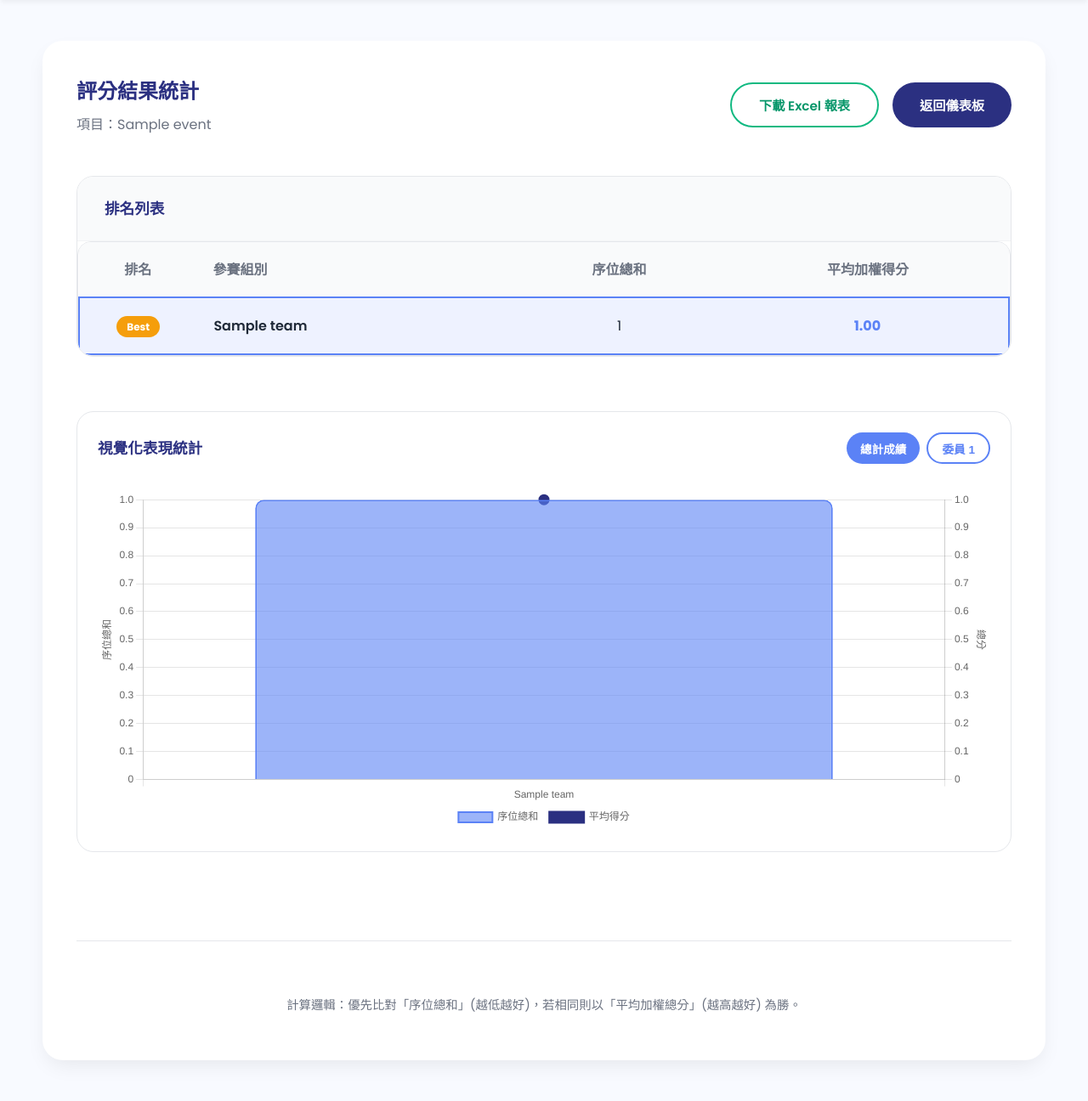
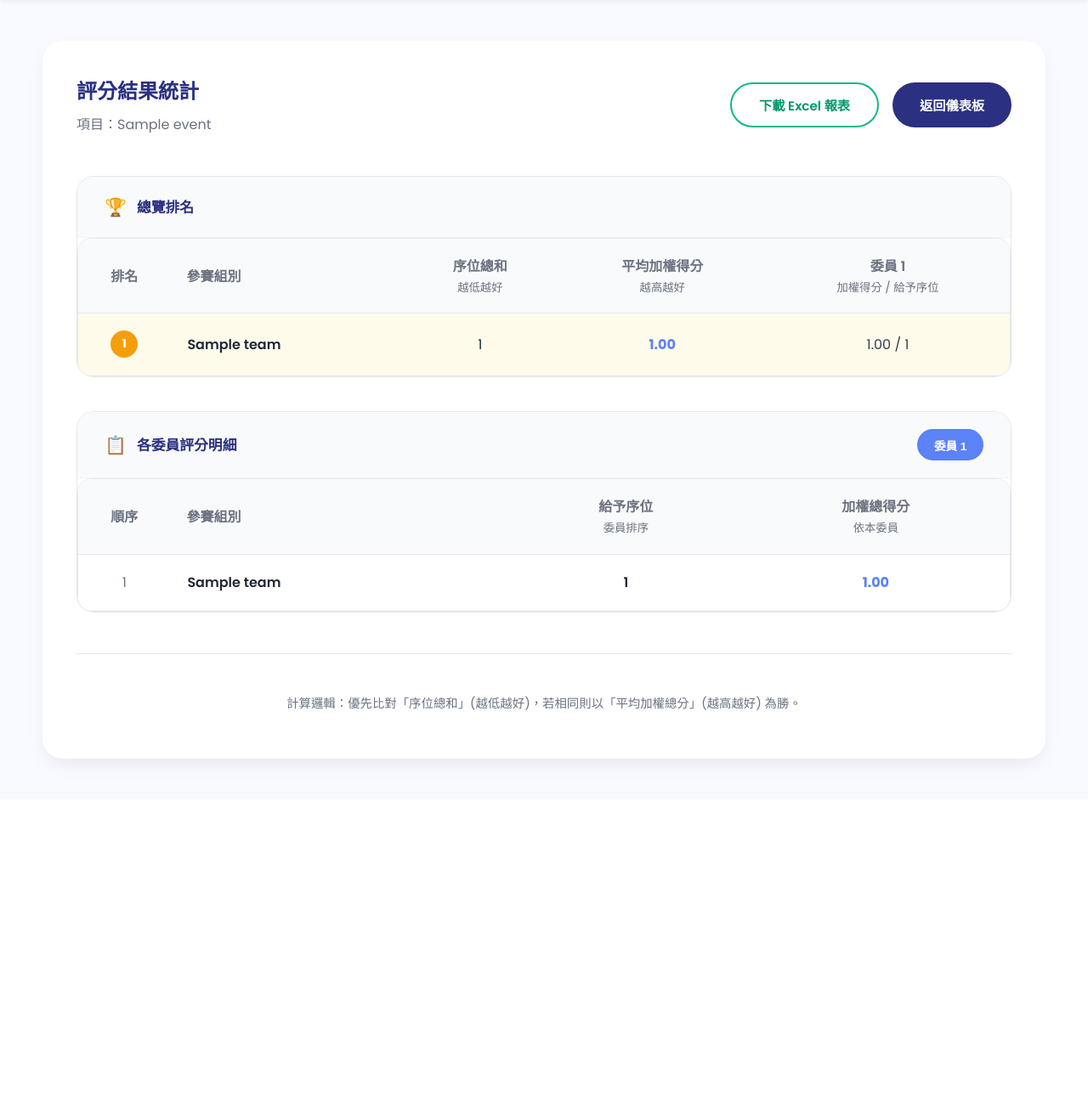
Before and after one commit to sinolh8041/scoring-platform, a Django app: page /results/1/ in a window 1280 px wide. Shown: the part 79-1375 px from the top of the page at 85% size. After the commit the page ends 983 px from the top, so only its background shows below. Run offline with Django 5.2, Linux system fonts and the light colour scheme; a user stored in the database is signed in; tables that the repository leaves empty hold one stand-in row (values such as "Sample post").

Commit message:
feat: replace chart with data tables in results page

```diff
--- a/scoring_app/templates/scoring_app/results.html
+++ b/scoring_app/templates/scoring_app/results.html
@@ -3,34 +3,73 @@
 {% block title %}評分結果統計 - {{ event.title }}{% endblock %}
 
 {% block extra_style %}
-.rank-1 {
-background-color: #EEF2FF !important;
-border: 2px solid var(--primary-color) !important;
+.rank-badge {
+    display: inline-flex;
+    align-items: center;
+    justify-content: center;
+    width: 32px;
+    height: 32px;
+    border-radius: 50%;
+    font-weight: 700;
+    font-size: 0.85rem;
 }
-.badge-gold {
-background: #F59E0B;
-color: white;
-padding: 0.25rem 0.75rem;
-border-radius: 50px;
-font-size: 0.75rem;
-font-weight: 700;
+.rank-1-badge { background: #F59E0B; color: white; }
+.rank-2-badge { background: #9CA3AF; color: white; }
+.rank-3-badge { background: #B45309; color: white; }
+.rank-other-badge { background: #EEF2FF; color: var(--primary-color); }
+.rank-1-row { background-color: #FFFBEB !important; }
+
+.section-card {
+    background: white;
+    border: 1px solid #E5E7EB;
+    border-radius: 20px;
+    overflow: hidden;
+    margin-bottom: 2.5rem;
 }
+.section-header {
+    padding: 1.25rem 2rem;
+    border-bottom: 1px solid #F3F4F6;
+    background: #F9FAFB;
+    display: flex;
+    align-items: center;
+    gap: 0.75rem;
+    flex-wrap: wrap;
+}
+.section-header h3 { margin: 0; font-size: 1.05rem; }
+.score-highlight { color: var(--primary-color); font-weight: 700; }
+
+.comm-tab-btn {
+    padding: 0.4rem 1.1rem;
+    font-size: 0.85rem;
+    border-radius: 50px;
+    border: 2px solid #E5E7EB;
+    background: white;
+    color: var(--text-muted);
+    cursor: pointer;
+    font-weight: 600;
+    transition: all 0.2s;
+}
+.comm-tab-btn:hover { border-color: var(--primary-color); color: var(--primary-color); }
+.comm-tab-btn.active { background: var(--primary-color); border-color: var(--primary-color); color: white; }
+
+.comm-panel { display: none; }
+.comm-panel.active { display: block; }
+
+th small { font-weight: 400; color: var(--text-muted); display: block; margin-top: 2px; }
 {% endblock %}
 
 {% block content %}
-<div
-    style="display: flex; justify-content: space-between; align-items: center; margin-bottom: 3rem; flex-wrap: wrap; gap: 1rem;">
+<div style="display: flex; justify-content: space-between; align-items: center; margin-bottom: 3rem; flex-wrap: wrap; gap: 1rem;">
     <div>
         <h2 style="margin-bottom: 0.5rem;">評分結果統計</h2>
         <p style="color: var(--text-muted); margin: 0;">項目：{{ event.title }}</p>
     </div>
-    <div style="display: flex; gap: 1rem;">
+    <div style="display: flex; gap: 1rem; flex-wrap: wrap;">
         {% if is_admin %}
         <a href="{% url 'export_results_excel' event.id %}" class="btn btn-outline" style="border-color: #10B981; color: #059669;">
             下載 Excel 報表
         </a>
-        <a href="{% url 'event_dashboard' event.id %}" class="btn btn-primary"
-            style="background-color: var(--primary-dark);">
+        <a href="{% url 'event_dashboard' event.id %}" class="btn btn-primary" style="background-color: var(--primary-dark);">
             返回儀表板
         </a>
         {% else %}
@@ -41,38 +80,51 @@ font-weight: 700;
     </div>
 </div>
 
-<div class="card"
-    style="background: white; border: 1px solid #E5E7EB; border-radius: 20px; padding: 0; overflow: hidden; margin-bottom: 4rem;">
-    <div style="padding: 1.5rem 2rem; border-bottom: 1px solid #F3F4F6; background: #F9FAFB;">
-        <h3 style="margin: 0; font-size: 1.1rem;">排名列表</h3>
+{# ── 表格一：總覽排名 ── #}
+<div class="section-card">
+    <div class="section-header">
+        <span style="font-size: 1.3rem;">🏆</span>
+        <h3>總覽排名</h3>
     </div>
     <div class="table-responsive">
         <table>
             <thead>
                 <tr>
-                    <th style="width: 100px; text-align: center;">排名</th>
+                    <th style="width: 70px; text-align: center;">排名</th>
                     <th>參賽組別</th>
-                    <th style="text-align: center;">序位總和</th>
-                    <th style="text-align: center;">平均加權得分</th>
+                    <th style="text-align: center;">序位總和<small>越低越好</small></th>
+                    <th style="text-align: center;">平均加權得分<small>越高越好</small></th>
+                    {% for comm in commissioners %}
+                    <th style="text-align: center;">{{ comm.display_name }}<small>加權得分 / 給予序位</small></th>
+                    {% endfor %}
                 </tr>
             </thead>
             <tbody>
                 {% for res in results %}
-                <tr {% if forloop.first %}class="rank-1" {% endif %}>
+                <tr {% if forloop.first %}class="rank-1-row"{% endif %}>
                     <td style="text-align: center;">
-                        {% if forloop.first %}
-                        <span class="badge-gold">Best</span>
+                        {% if forloop.counter == 1 %}
+                            <span class="rank-badge rank-1-badge">1</span>
+                        {% elif forloop.counter == 2 %}
+                            <span class="rank-badge rank-2-badge">2</span>
+                        {% elif forloop.counter == 3 %}
+                            <span class="rank-badge rank-3-badge">3</span>
                         {% else %}
-                        {{ forloop.counter }}
+                            <span class="rank-badge rank-other-badge">{{ forloop.counter }}</span>
                         {% endif %}
                     </td>
                     <td style="font-weight: 600;">{{ res.team.name }}</td>
                     <td style="text-align: center;">{{ res.rank_sum }}</td>
-                    <td style="text-align: center; color: var(--primary-color); font-weight: 700;">{{ res.avg_score|stringformat:".2f" }}</td>
+                    <td style="text-align: center;" class="score-highlight">{{ res.avg_score|stringformat:".2f" }}</td>
+                    {% for comm in commissioners %}
+                    <td style="text-align: center; color: #374151;">
+                        {% for k, v in res.comm_details.items %}{% if k == comm.display_name %}{{ v|stringformat:".2f" }} / {% for rk, rv in res.comm_ranks.items %}{% if rk == comm.display_name %}{{ rv }}{% endif %}{% endfor %}{% endif %}{% endfor %}
+                    </td>
+                    {% endfor %}
                 </tr>
                 {% empty %}
                 <tr>
-                    <td colspan="4" style="text-align: center; padding: 4rem; color: var(--text-muted);">目前尚無評分紀錄。</td>
+                    <td colspan="100" style="text-align: center; padding: 4rem; color: var(--text-muted);">目前尚無評分紀錄。</td>
                 </tr>
                 {% endfor %}
             </tbody>
@@ -80,114 +132,77 @@ font-weight: 700;
     </div>
 </div>
 
-{% if results %}
-<div style="display: grid; grid-template-columns: 1fr; gap: 2rem;">
-    <div class="card" style="background: white; border: 1px solid #E5E7EB; border-radius: 20px;">
-        <div
-            style="display: flex; justify-content: space-between; align-items: center; margin-bottom: 2rem; flex-wrap: wrap; gap: 1rem;">
-            <h3 style="margin: 0; font-size: 1.1rem;">視覺化表現統計</h3>
-            <div id="chartTabs" style="display: flex; gap: 0.5rem; flex-wrap: wrap;">
-                <button class="btn btn-primary" onclick="updateChart('overall', this)"
-                    style="padding: 0.4rem 1rem; font-size: 0.85rem;">總計成績</button>
-                {% for comm in commissioners %}
-                <button class="btn btn-outline" onclick="updateChart('{{ comm.display_name }}', this)"
-                    style="padding: 0.4rem 1rem; font-size: 0.85rem;">{{ comm.display_name }}</button>
-                {% endfor %}
-            </div>
+{# ── 表格二：各委員評分明細（切換頁籤）── #}
+{% if results and commissioners %}
+<div class="section-card">
+    <div class="section-header">
+        <div style="display: flex; align-items: center; gap: 0.75rem; flex: 1; min-width: 150px;">
+            <span style="font-size: 1.3rem;">📋</span>
+            <h3>各委員評分明細</h3>
         </div>
-        <div style="height: 400px; width: 100%;">
-            <canvas id="rankingChart"></canvas>
+        <div id="commTabs" style="display: flex; gap: 0.5rem; flex-wrap: wrap;">
+            {% for comm in commissioners %}
+            <button class="comm-tab-btn {% if forloop.first %}active{% endif %}"
+                onclick="switchTab('panel-{{ forloop.counter }}', this)">
+                {{ comm.display_name }}
+            </button>
+            {% endfor %}
         </div>
     </div>
+
+    {% for comm in commissioners %}
+    <div id="panel-{{ forloop.counter }}" class="comm-panel {% if forloop.first %}active{% endif %}">
+        <div class="table-responsive">
+            <table>
+                <thead>
+                    <tr>
+                        <th style="width: 70px; text-align: center;">順序</th>
+                        <th>參賽組別</th>
+                        <th style="text-align: center;">給予序位<small>委員排序</small></th>
+                        <th style="text-align: center;">加權總得分<small>依本委員</small></th>
+                    </tr>
+                </thead>
+                <tbody>
+                    {% for res in results %}
+                    <tr>
+                        <td style="text-align: center; color: var(--text-muted);">{{ forloop.counter }}</td>
+                        <td style="font-weight: 600;">{{ res.team.name }}</td>
+                        <td style="text-align: center; font-weight: 600;">
+                            {% with rank=res.comm_ranks|default_if_none:"—" %}
+                                {% for k, v in res.comm_ranks.items %}
+                                    {% if k == comm.display_name %}{{ v }}{% endif %}
+                                {% endfor %}
+                            {% endwith %}
+                        </td>
+                        <td style="text-align: center;" class="score-highlight">
+                            {% for k, v in res.comm_details.items %}
+                                {% if k == comm.display_name %}{{ v|stringformat:".2f" }}{% endif %}
+                            {% endfor %}
+                        </td>
+                    </tr>
+                    {% endfor %}
+                </tbody>
+            </table>
+        </div>
+    </div>
+    {% endfor %}
 </div>
 {% endif %}
 
-<div style="margin-top: 5rem; text-align: center; border-top: 1px solid #E5E7EB; padding-top: 3rem;">
-    <p style="color: var(--text-muted); font-size: 0.9rem;">計算邏輯：優先比對「序位總和」(越低越好)，若相同則以「平均加權總分」(越高越好) 為勝。</p>
+<div style="margin-top: 3rem; text-align: center; border-top: 1px solid #E5E7EB; padding-top: 2rem;">
+    <p style="color: var(--text-muted); font-size: 0.9rem;">
+        計算邏輯：優先比對「序位總和」(越低越好)，若相同則以「平均加權總分」(越高越好) 為勝。
+    </p>
 </div>
 {% endblock %}
 
 {% block extra_script %}
-<script src="https://cdn.jsdelivr.net/npm/chart.js"></script>
 <script>
-    {% if results %}
-    const chartData = {{ chart_data_json| safe }};
-    const ctx = document.getElementById('rankingChart').getContext('2d');
-    let rankingChart;
-
-    function renderChart(labels, rankData, scoreData, titleSuffix) {
-        if (rankingChart) {
-            rankingChart.destroy();
-        }
-        rankingChart = new Chart(ctx, {
-            type: 'bar',
-            data: {
-                labels: labels,
-                datasets: [
-                    {
-                        label: '序位總和 ' + (titleSuffix === 'overall' ? '' : '(不適用單一委員)'),
-                        data: titleSuffix === 'overall' ? rankData : [],
-                        backgroundColor: 'rgba(91, 130, 246, 0.6)',
-                        borderColor: '#5B82F6',
-                        borderWidth: 2,
-                        borderRadius: 10,
-                        yAxisID: 'y'
-                    },
-                    {
-                        label: titleSuffix === 'overall' ? '平均得分' : '加權得分',
-                        data: scoreData,
-                        type: 'line',
-                        borderColor: '#2B3081',
-                        backgroundColor: '#2B3081',
-                        borderWidth: 3,
-                        pointRadius: 5,
-                        yAxisID: 'y1',
-                        tension: 0.3
-                    }
-                ]
-            },
-            options: {
-                responsive: true,
-                maintainAspectRatio: false,
-                plugins: {
-                    legend: { position: 'bottom' }
-                },
-                scales: {
-                    y: {
-                        beginAtZero: true,
-                        display: titleSuffix === 'overall',
-                        title: { display: true, text: '序位總和' }
-                    },
-                    y1: {
-                        beginAtZero: true,
-                        position: 'right',
-                        grid: { drawOnChartArea: false },
-                        title: { display: true, text: '總分' }
-                    }
-                }
-            }
-        });
-    }
-
-    function updateChart(viewType, btnElement) {
-        // Update active button styling
-        const buttons = document.querySelectorAll('#chartTabs button');
-        buttons.forEach(btn => {
-            btn.classList.remove('btn-primary');
-            btn.classList.add('btn-outline');
-        });
-        btnElement.classList.remove('btn-outline');
-        btnElement.classList.add('btn-primary');
-
-        if (viewType === 'overall') {
-            renderChart(chartData.labels, chartData.overall_ranks, chartData.overall_scores, 'overall');
-        } else {
-            renderChart(chartData.labels, null, chartData.comm_scores[viewType], viewType);
-        }
-    }
-
-    // Initialize with overall data
-    renderChart(chartData.labels, chartData.overall_ranks, chartData.overall_scores, 'overall');
-    {% endif %}
+function switchTab(panelId, btn) {
+    document.querySelectorAll('.comm-tab-btn').forEach(b => b.classList.remove('active'));
+    btn.classList.add('active');
+    document.querySelectorAll('.comm-panel').forEach(p => p.classList.remove('active'));
+    document.getElementById(panelId).classList.add('active');
+}
 </script>
 {% endblock %}
--- a/scoring_app/views.py
+++ b/scoring_app/views.py
@@ -187,6 +187,7 @@ def event_results(request, event_id):
         rank_sum = TeamRankRecord.objects.filter(team=team).aggregate(Sum('rank'))['rank__sum'] or 0
         total_weighted_scores = []
         comm_details = {}
+        comm_ranks = {}
 
         for comm in commissioners:
             comm_scores = ScoreRecord.objects.filter(commissioner=comm, team=team)
@@ -197,13 +198,17 @@ def event_results(request, event_id):
                 total_weighted_scores.append(weighted_sum)
             comm_details[comm.display_name] = weighted_sum
 
+            rank_record = TeamRankRecord.objects.filter(commissioner=comm, team=team).first()
+            comm_ranks[comm.display_name] = rank_record.rank if rank_record else '—'
+
         avg_score = sum(total_weighted_scores) / len(total_weighted_scores) if total_weighted_scores else 0
 
         results.append({
             'team': team,
             'rank_sum': rank_sum,
             'avg_score': avg_score,
-            'comm_details': comm_details
+            'comm_details': comm_details,
+            'comm_ranks': comm_ranks,
         })
 
     sorted_results = sorted(results, key=lambda x: (x['rank_sum'], -x['avg_score']))
```
